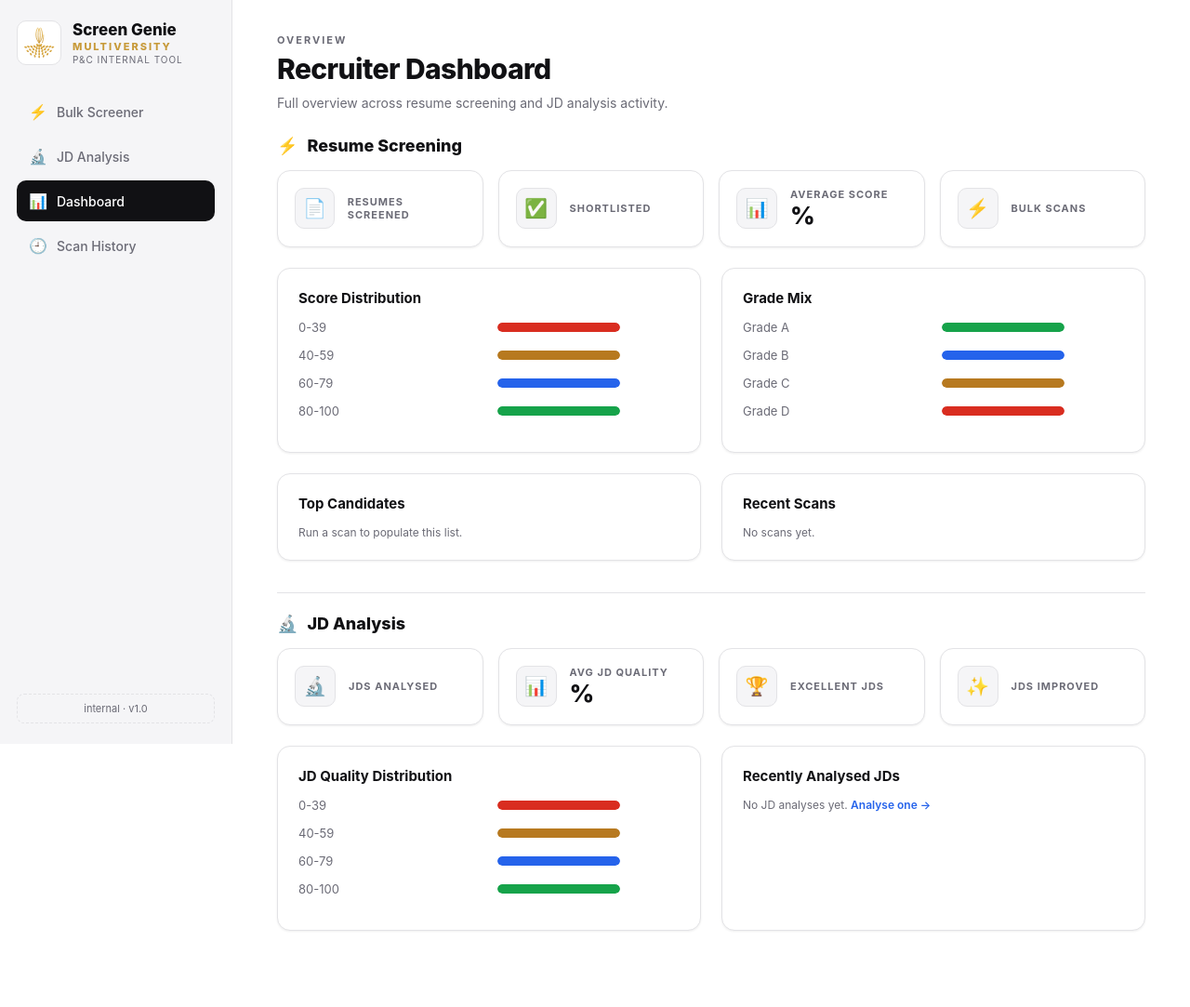
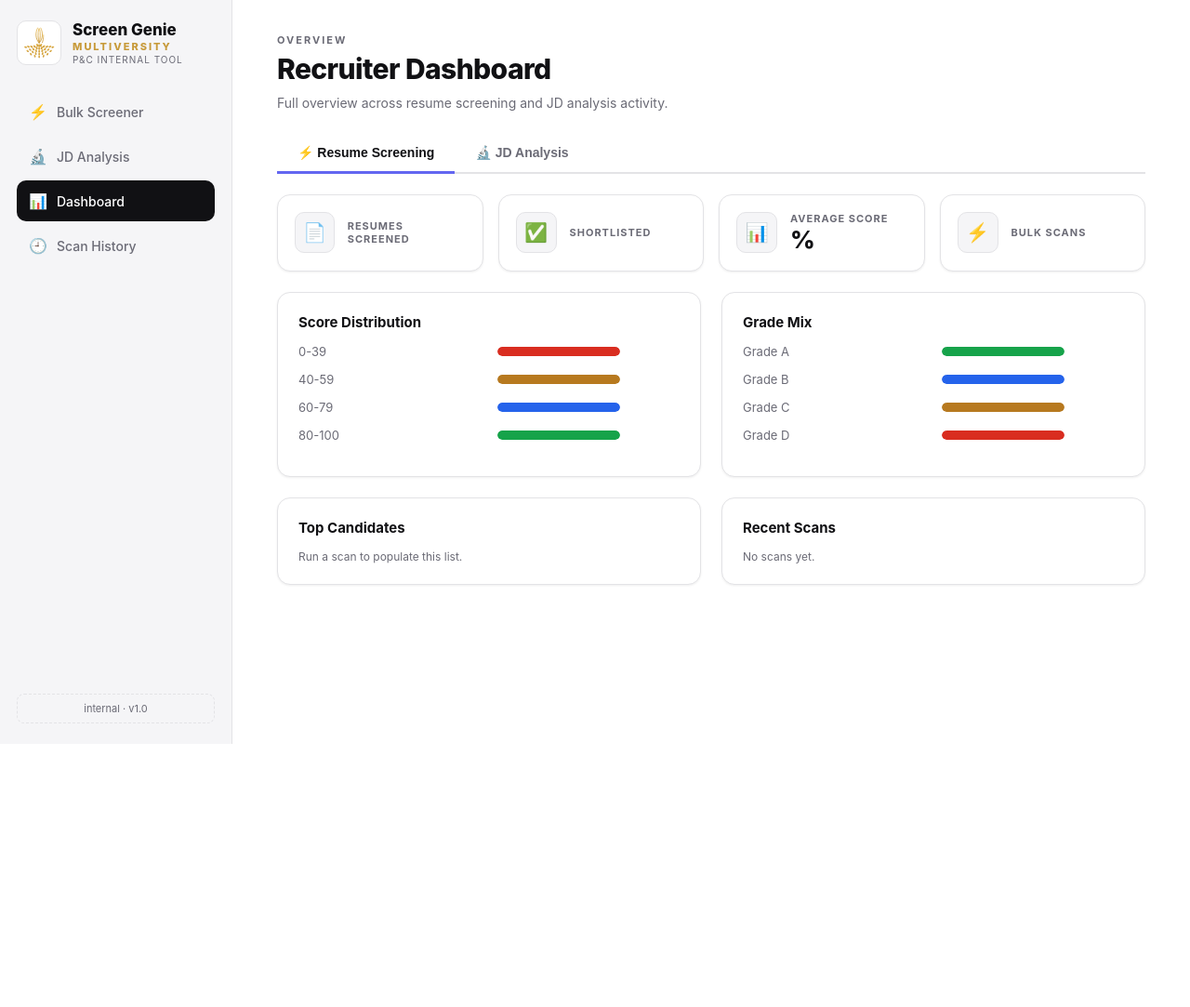
Before and after one commit to dhruvanknmultiversity-arch/resume.screener, a Flask app: template screengenie_vercel/screengenie_vercel/templates/dashboard.html in a window 1280 px wide. Shown: the whole page at 93% size. After the commit the page ends 800 px from the top, so only its background shows below. Run offline with Flask 3, Linux system fonts and the light colour scheme; the template is opened without the code that fills it, so the values that code supplies are empty.

Commit message:
Update dashboard.html

```diff
--- a/screengenie_vercel/screengenie_vercel/templates/dashboard.html
+++ b/screengenie_vercel/screengenie_vercel/templates/dashboard.html
@@ -10,10 +10,31 @@
   </div>
 </div>
 
-<div class="section-head" style="display:flex;align-items:center;gap:10px;margin:6px 0 16px;">
-  <span style="font-size:18px;">⚡</span>
-  <h2 style="font-size:18px;font-weight:800;margin:0;">Resume Screening</h2>
+{# ── Tab switcher (same style as History) ── #}
+<div style="display:flex; gap:0; margin-bottom:22px; border-bottom:2px solid var(--border);">
+  <button class="tab-btn active" id="tab-screening" onclick="switchTab('screening')">
+    ⚡ Resume Screening
+  </button>
+  <button class="tab-btn" id="tab-jd" onclick="switchTab('jd')">
+    🔬 JD Analysis
+  </button>
 </div>
+
+<style>
+.tab-btn {
+  background: none; border: none; padding: 10px 22px 12px;
+  font-size: 14px; font-weight: 600; color: var(--muted);
+  cursor: pointer; border-bottom: 3px solid transparent;
+  margin-bottom: -2px; transition: .15s; display: inline-flex; align-items: center; gap: 8px;
+}
+.tab-btn.active { color: var(--text); border-bottom-color: #6366f1; }
+.tab-btn:hover:not(.active) { color: var(--text); }
+</style>
+
+{# ══════════════════════════════════════════════════════════
+   Tab 1: Resume Screening
+══════════════════════════════════════════════════════════ #}
+<div id="panel-screening">
 
 <div class="kpi-grid">
   <div class="kpi card"><div class="kpi-ico b1">📄</div><div><div class="kpi-label">Resumes Screened</div><div class="kpi-val">{{ total_resumes }}</div></div></div>
@@ -80,13 +101,12 @@
   </div>
 </div>
 
+</div> {# end panel-screening #}
+
 {# ══════════════════════════════════════════════════════════
-   JD ANALYSIS OVERVIEW
+   Tab 2: JD Analysis
 ══════════════════════════════════════════════════════════ #}
-<div class="section-head" style="display:flex;align-items:center;gap:10px;margin:34px 0 16px;padding-top:22px;border-top:1px solid var(--border);">
-  <span style="font-size:18px;">🔬</span>
-  <h2 style="font-size:18px;font-weight:800;margin:0;">JD Analysis</h2>
-</div>
+<div id="panel-jd" style="display:none;">
 
 <div class="kpi-grid">
   <div class="kpi card"><div class="kpi-ico b1">🔬</div><div><div class="kpi-label">JDs Analysed</div><div class="kpi-val">{{ jd_stats['total_jds'] }}</div></div></div>
@@ -124,4 +144,17 @@
     {% else %}<p class="muted">No JD analyses yet. <a href="{{ url_for('jd_analysis') }}" style="color:var(--blue);font-weight:600;">Analyse one →</a></p>{% endif %}
   </div>
 </div>
+
+</div> {# end panel-jd #}
+
+<script>
+function switchTab(tab) {
+  document.getElementById('panel-screening').style.display = tab === 'screening' ? '' : 'none';
+  document.getElementById('panel-jd').style.display        = tab === 'jd'        ? '' : 'none';
+  document.getElementById('tab-screening').classList.toggle('active', tab === 'screening');
+  document.getElementById('tab-jd').classList.toggle('active', tab === 'jd');
+  sessionStorage.setItem('dashboard-tab', tab);
+}
+if (sessionStorage.getItem('dashboard-tab') === 'jd') switchTab('jd');
+</script>
 {% endblock %}
```
